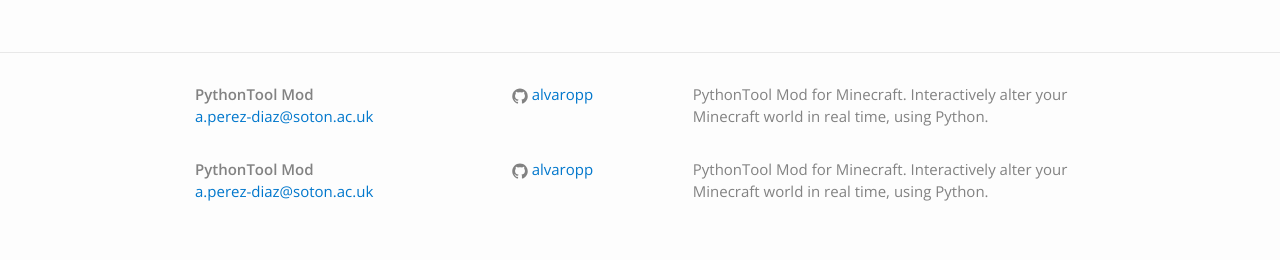
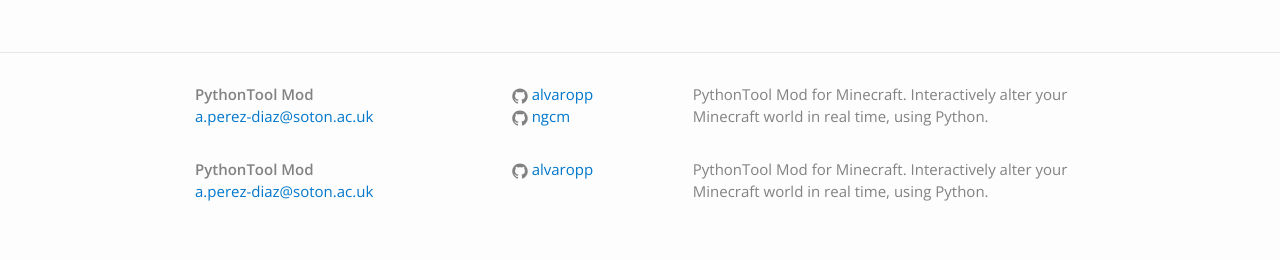
Before and after one commit to ngcm/PythonTool-Mod, a Jekyll site: the page built from pages/index.md, in a window 1280 px wide. Shown: the part 673-933 px from the top of the page. Built offline with Jekyll 4.4.1, drawn with Linux system fonts in a browser that asks for light colours.

Commit message:
Changing footer

```diff
--- a/_includes/footer.html
+++ b/_includes/footer.html
@@ -25,6 +25,17 @@
                                                         </span>
 
                                                         <span class="username">{{ site.github_username }}</span>
+                                                </a>
+                                        </li>
+                                        <li>
+                                                <a href="https://github.com/ngcm">
+                                                        <span class="icon  icon--github">
+                                                                <svg viewBox="0 0 16 16">
+                                                                        <path fill="#828282" d="M7.999,0.431c-4.285,0-7.76,3.474-7.76,7.761 c0,3.428,2.223,6.337,5.307,7.363c0.388,0.071,0.53-0.168,0.53-0.374c0-0.184-0.007-0.672-0.01-1.32 c-2.159,0.469-2.614-1.04-2.614-1.04c-0.353-0.896-0.862-1.135-0.862-1.135c-0.705-0.481,0.053-0.472,0.053-0.472 c0.779,0.055,1.189,0.8,1.189,0.8c0.692,1.186,1.816,0.843,2.258,0.645c0.071-0.502,0.271-0.843,0.493-1.037 C4.86,11.425,3.049,10.76,3.049,7.786c0-0.847,0.302-1.54,0.799-2.082C3.768,5.507,3.501,4.718,3.924,3.65 c0,0,0.652-0.209,2.134,0.796C6.677,4.273,7.34,4.187,8,4.184c0.659,0.003,1.323,0.089,1.943,0.261 c1.482-1.004,2.132-0.796,2.132-0.796c0.423,1.068,0.157,1.857,0.077,2.054c0.497,0.542,0.798,1.235,0.798,2.082 c0,2.981-1.814,3.637-3.543,3.829c0.279,0.24,0.527,0.713,0.527,1.437c0,1.037-0.01,1.874-0.01,2.129 c0,0.208,0.14,0.449,0.534,0.373c3.081-1.028,5.302-3.935,5.302-7.362C15.76,3.906,12.285,0.431,7.999,0.431z"/>
+                                                                </svg>
+                                                        </span>
+
+                                                        <span class="username">ngcm</span>
                                                 </a>
                                         </li>
                                         {% endif %}
```
